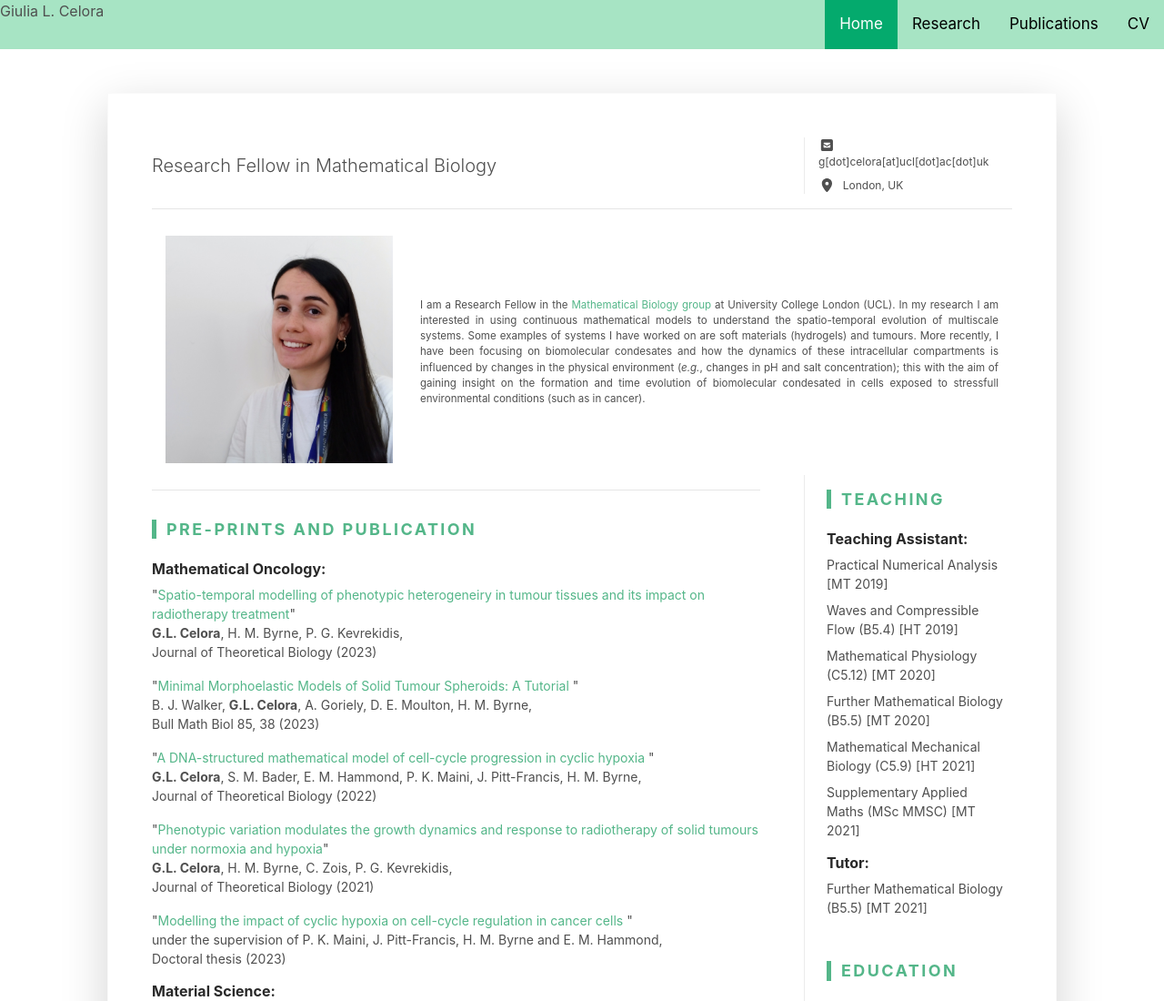
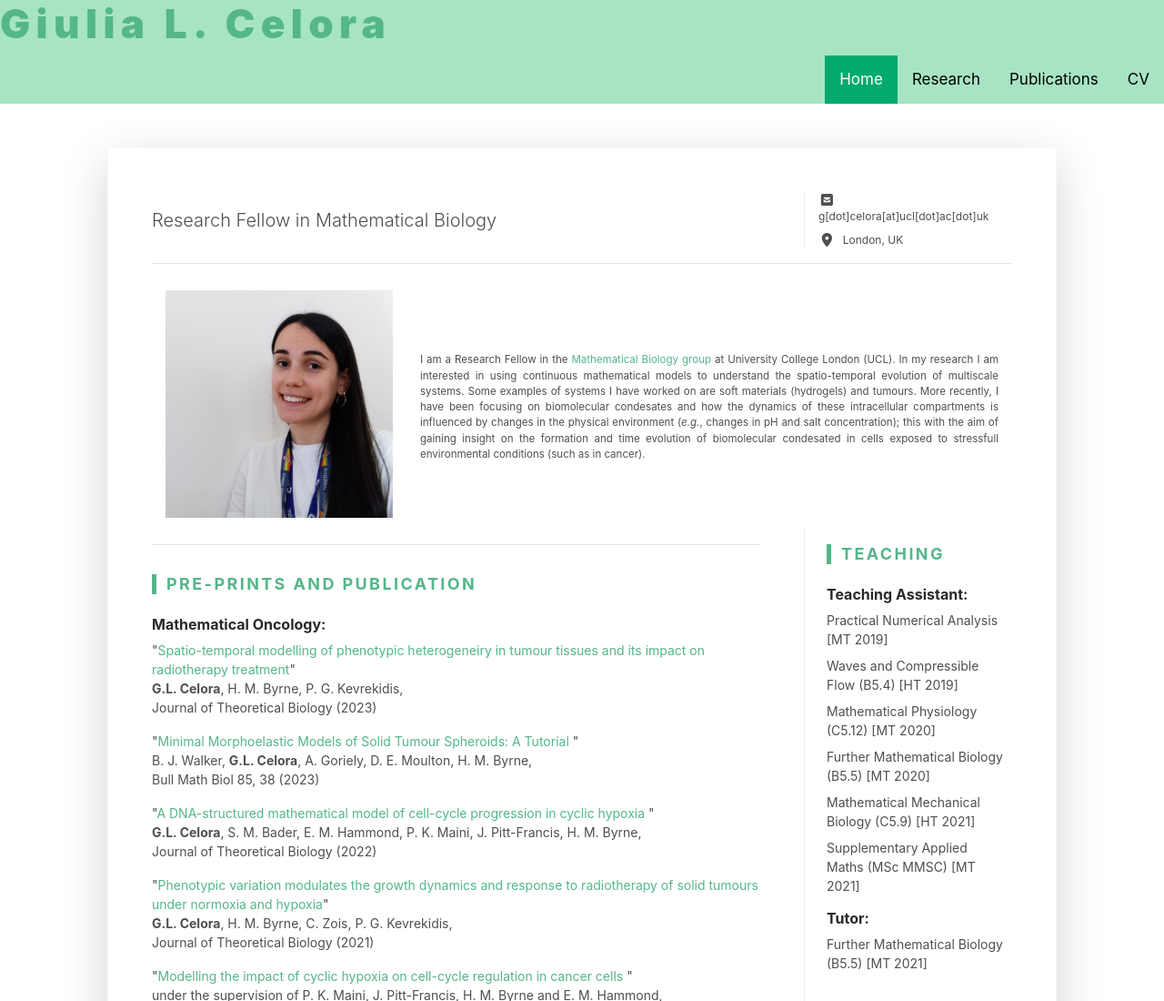
Before and after one commit to giuliacelora/giuliacelora.github.io, a plain HTML site: page index.html in a window 1280 px wide. Shown: the top 1100 px of the page at 91% size. Drawn offline with Linux system fonts and the light colour scheme.

Commit message:
Update index.html

```diff
--- a/index.html
+++ b/index.html
@@ -54,7 +54,7 @@
 	<!-- DEMO ONLY -->
 		</div>
 	<div class="topnav">
-  	<div style="float:left" text-align="center",font-size="20px",font-style="italic">Giulia L. Celora</div>
+  	<h2 class="resume-name mb-2 ">Giulia L. Celora</h2>
 		<a href="CV.html">CV</a>
 		<a href="Teaching.html">Publications</a>
 	      <a href="research.html">Research</a>
```
